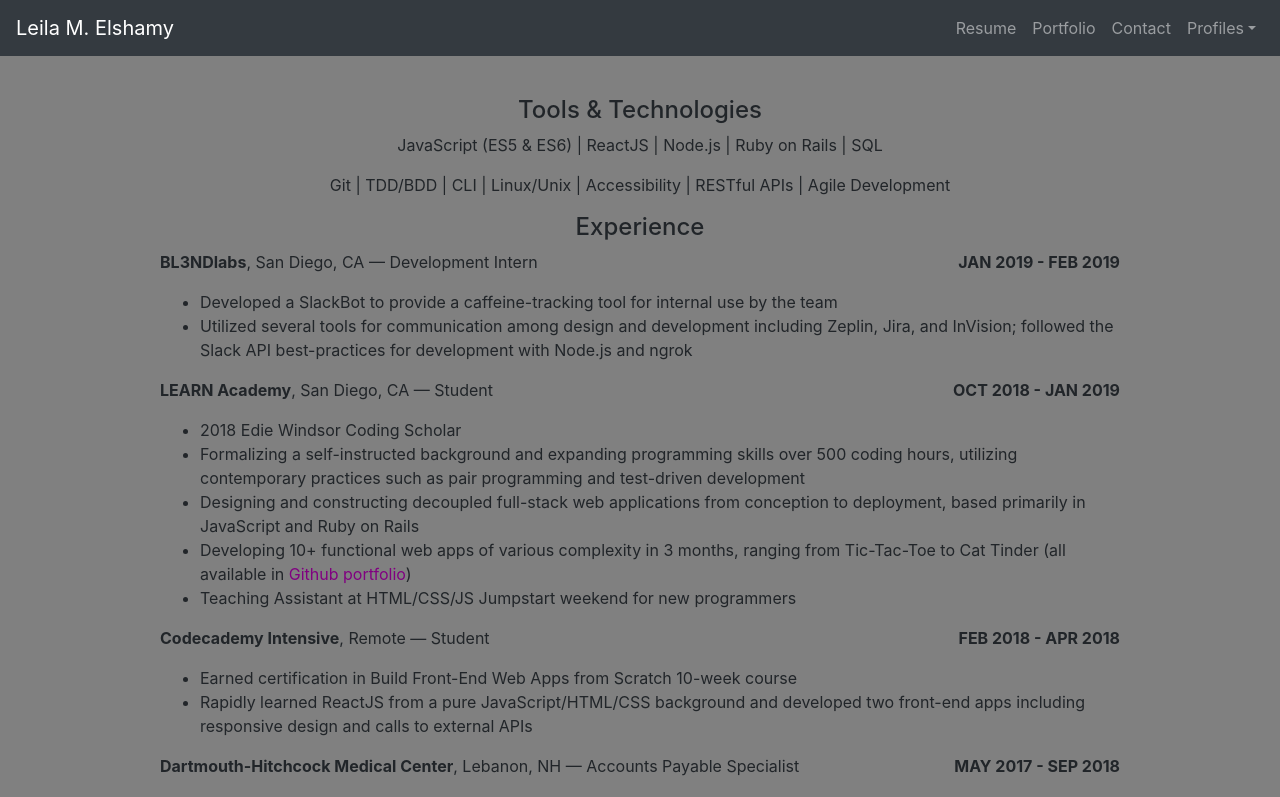
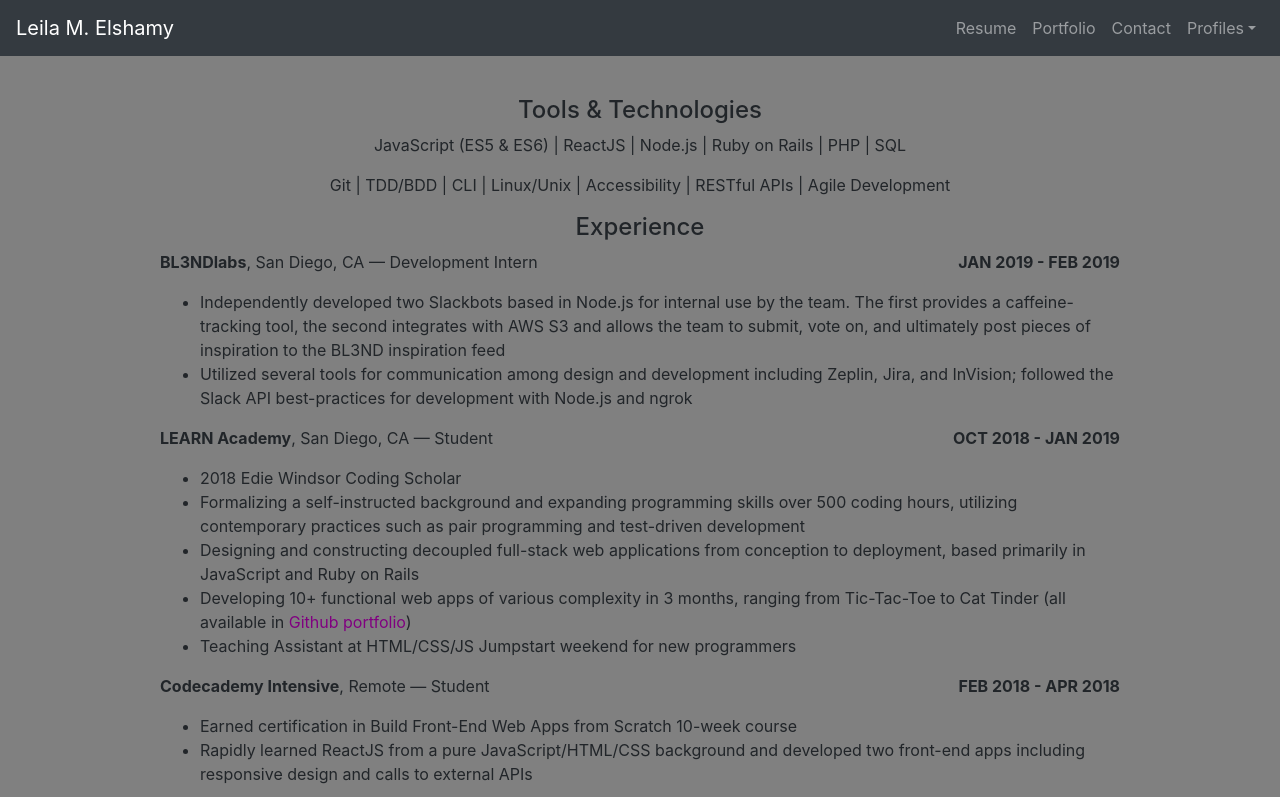
Before and after one commit to elemee3/portfolio-site, a React (Create React App) app: page /resume in a window 1280 px wide. Shown: the top 797 px of the page. Built offline with nearby package versions, Linux system fonts and the light colour scheme; no server answers.

Commit message:
minor changes to resume page

```diff
--- a/src/pages/Resume.js
+++ b/src/pages/Resume.js
@@ -5,7 +5,7 @@
     return (
       <div className="page">
         <h4>Tools & Technologies</h4>
-        <p>JavaScript (ES5 & ES6) | ReactJS | Node.js | Ruby on Rails | SQL</p>
+        <p>JavaScript (ES5 & ES6) | ReactJS | Node.js | Ruby on Rails | PHP | SQL</p>
         <p>Git | TDD/BDD | CLI | Linux/Unix | Accessibility | RESTful APIs | Agile Development</p>
         <h4>Experience</h4>
         <div className="resume">
@@ -13,7 +13,7 @@
             <p><span className="bold">BL3NDlabs</span>, San Diego, CA — Development Intern</p>
             <p className="bold">JAN 2019 - FEB 2019</p>
             <ul>
-              <li>Developed a SlackBot to provide a caffeine-tracking tool for internal use by the team</li>
+              <li>Independently developed two Slackbots based in Node.js for internal use by the team. The first provides a caffeine-tracking tool, the second integrates with AWS S3 and allows the team to submit, vote on, and ultimately post pieces of inspiration to the BL3ND inspiration feed </li>
               <li>Utilized several tools for communication among design and development including Zeplin, Jira, and InVision; followed the Slack API best-practices for development with Node.js and ngrok</li>
             </ul>
           </div>
```
